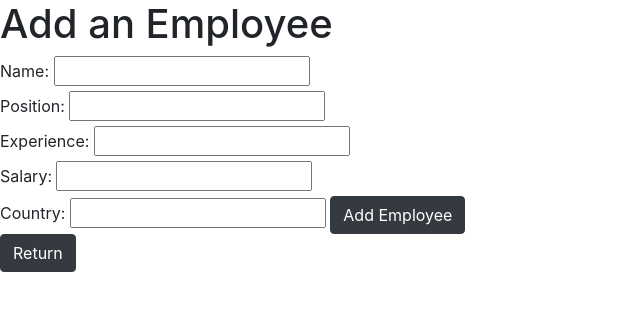
After one commit to AlexKomaha/company_employees, a Flask app: page /add_employee in a window 1280 px wide. The commit adds this page. Shown: the top 311 px of the page, without its empty margins (0-640 px from the left). Run offline with Flask 3, Linux system fonts and the light colour scheme; some libraries are stand-ins or nearby versions.

Commit message:
Added return button from selected employees to index and added button Add employee

```diff
--- a/app.py
+++ b/app.py
@@ -1,4 +1,4 @@
-from flask import Flask, render_template, request, g
+from flask import Flask, render_template, request, g, redirect
 import sqlite3
 
 app = Flask(__name__)
@@ -27,6 +27,24 @@ def index():
 
     return render_template("index.html", employees=employees_data)
 
+@app.route("/add_employee", methods=["GET", "POST"])
+def add_employee():
+    if request.method == "POST":
+        name = request.form.get("name")
+        position = request.form.get("position")
+        experience = request.form.get("experience")
+        salary = request.form.get("salary")
+        country = request.form.get("country")
+        conn = get_db()
+        conn_cursor = conn.cursor()
+
+        conn_cursor.execute("INSERT INTO employees(name, position, experience, salary, country) VALUES(?, ?, ?, ?, ?)", (name, position, experience, salary, country))
+
+        conn.commit()
+        conn.close()
+
+    return render_template("add_employee.html")
+
 @app.route("/selected_employees", methods=["POST"])
 def selected_employees():
     search_name = request.form.get("name")
--- /dev/null
+++ b/templates/add_employee.html
@@ -0,0 +1,33 @@
+<!DOCTYPE html>
+<html>
+<head>
+    <meta charset="UTF-8">
+    <meta name="viewport" content="width=device-width, initial-scale=1.0">
+    <link href="https://maxcdn.bootstrapcdn.com/bootstrap/4.5.2/css/bootstrap.min.css" rel="stylesheet">
+    <script src="static/script.js" defer></script>
+    <title>Add an Employee</title>
+</head>
+<body>
+    <h1>Add an Employee</h1>
+    <form id="employeeForm" action="/add_employee" method="post">
+      <label for="name">Name:</label>
+      <input type="text" name="name" required>
+      <br>
+      <label for="position">Position:</label>
+      <input type="text" name="position" required>
+      <br>
+      <label for="experience">Experience:</label>
+      <input type="number" name="experience" required>
+      <br>
+      <label for="salary">Salary:</label>
+      <input type="number" name="salary" required>
+      <br>
+      <label for="country">Country:</label>
+      <input type="text" name="country" required>
+      <button type="submit" class="btn btn-dark">Add Employee</button>
+    </form>
+    <form action="/" method="get">
+      <button type="submit" class="btn btn-dark">Return</button>
+    </form>
+</body>
+</html>
--- a/templates/index.html
+++ b/templates/index.html
@@ -25,6 +25,10 @@
             <button type="submit" class="btn btn-secondary">Search by Country</button>
         </form>
         </div>
+        <br>
+        <form action="/add_employee" method="post">
+          <button type="submit" class="btn btn-dark">Add an Employee</button>
+        </form>
 <br>
     <!-- Display the employees -->
     <table class="table">
--- a/templates/selected_employees.html
+++ b/templates/selected_employees.html
@@ -9,6 +9,9 @@
 </head>
 <body>
     <h1>Selected Employees</h1>
+    <form action="/" method="get">
+      <button type="submit" class="btn btn-dark">Return</button>
+    </form>
     <br>
     <table class="table">
         <thead class="thead-dark">
```
Also changed, not shown: Project description.txt (deleted, +0 -17 lines), employees.db.
